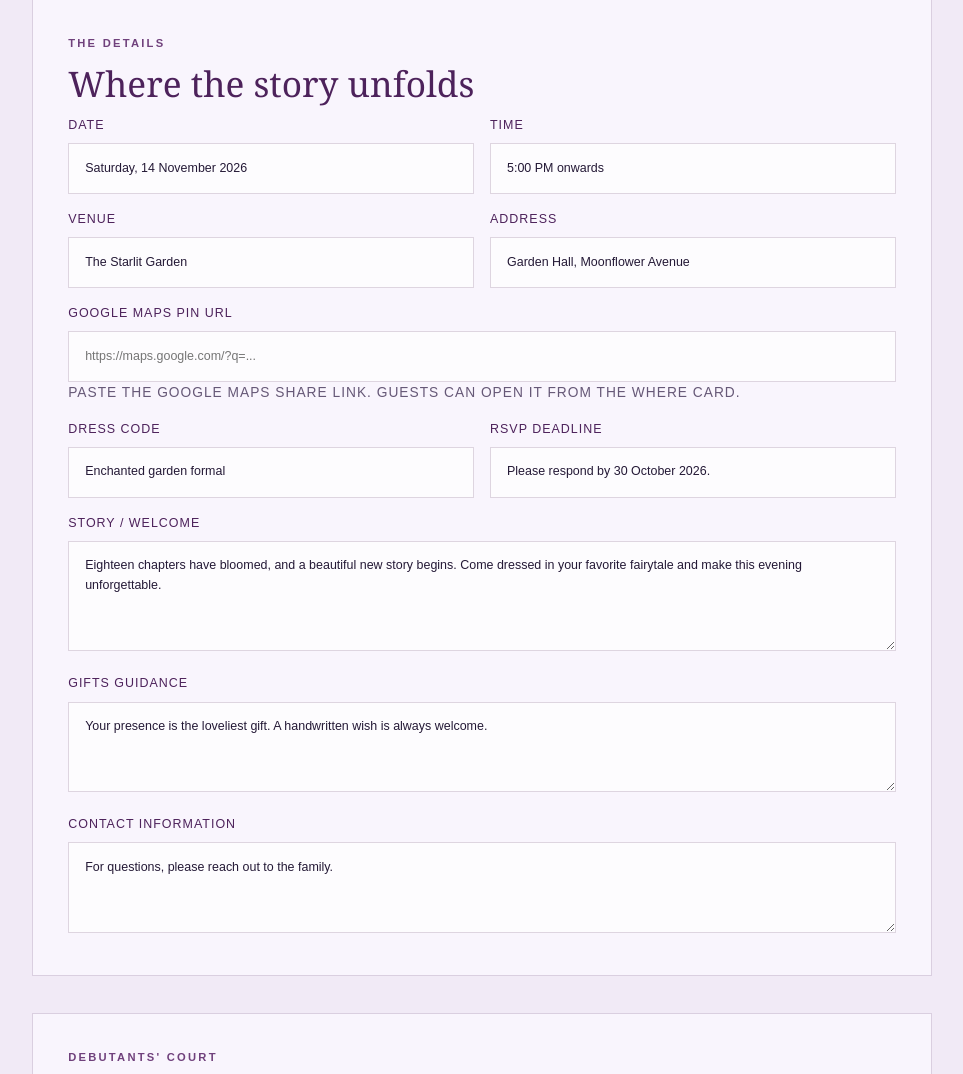
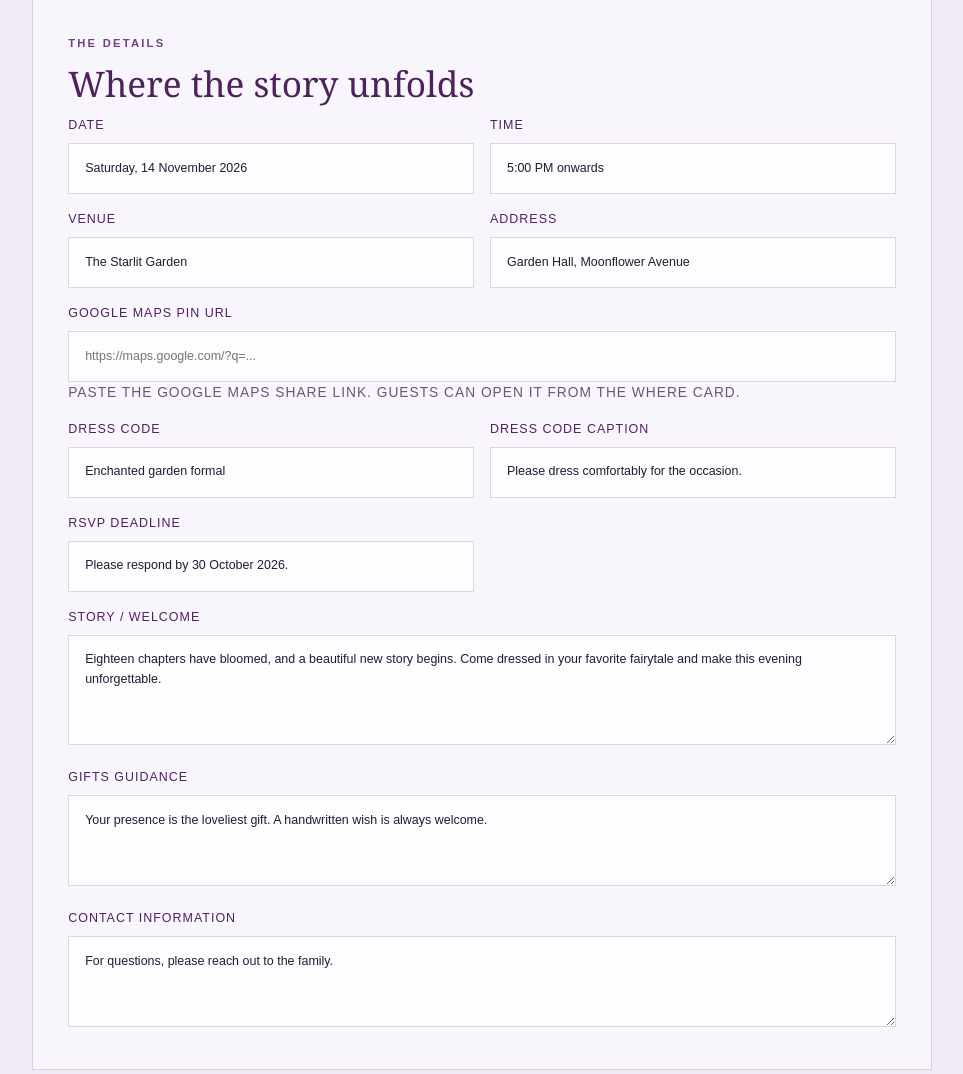
Before and after one commit to JLDelaCuesta/debut-rsvp, a Flask app: page /admin/event in a window 1280 px wide. Shown: the part 615-1689 px from the top of the page, without its empty margins (158-1121 px from the left). Run offline with Flask 3, Linux system fonts and the light colour scheme; the visitor is signed in with stand-in values (Sample User, id 1); data comes from the database, SQL or seed files in the repository.

Commit message:
Make dress code caption theme neutral

```diff
--- a/app/db.py
+++ b/app/db.py
@@ -22,6 +22,7 @@ DEFAULT_CONTENT = {
     "map_url": "",
     "story": "Eighteen chapters have bloomed, and a beautiful new story begins. Come dressed in your favorite fairytale and make this evening unforgettable.",
     "dress_code": "Enchanted garden formal",
+    "dress_code_note": "Please dress comfortably for the occasion.",
     "gifts": "Your presence is the loveliest gift. A handwritten wish is always welcome.",
     "contact": "For questions, please reach out to the family.",
     "rsvp_deadline": "Please respond by 30 October 2026.",
--- a/app/routes.py
+++ b/app/routes.py
@@ -108,7 +108,7 @@ def dashboard():
 def event_editor():
     content, _ = event_content(False)
     if request.method == "POST":
-        fields = ["celebrant", "title", "intro", "date", "time", "venue", "address", "story", "dress_code", "gifts", "contact", "rsvp_deadline", "court_gifts", "court_bluebills", "court_roses"]
+        fields = ["celebrant", "title", "intro", "date", "time", "venue", "address", "story", "dress_code", "dress_code_note", "gifts", "contact", "rsvp_deadline", "court_gifts", "court_bluebills", "court_roses"]
         content.update({field: request.form.get(field, "").strip() for field in fields})
         content["map_url"] = safe_map_url(request.form.get("map_url"))
         content.update({field: request.form.get(field) == "on" for field in ["show_party_size", "show_contact", "show_notes"]})
--- a/templates/admin/event.html
+++ b/templates/admin/event.html
@@ -6,7 +6,7 @@
   <main class="admin-main">
     <form method="post" class="editor-form">
       <section class="editor-section"><p class="eyebrow">Opening scene</p><h2>Set the feeling</h2><div class="form-grid"><label>Celebrant name<input name="celebrant" value="{{ content.celebrant }}" required></label><label>Invitation title<input name="title" value="{{ content.title }}" required></label><label class="wide">Intro message<textarea name="intro" rows="3">{{ content.intro }}</textarea></label></div></section>
-      <section class="editor-section"><p class="eyebrow">The details</p><h2>Where the story unfolds</h2><div class="form-grid"><label>Date<input name="date" value="{{ content.date }}"></label><label>Time<input name="time" value="{{ content.time }}"></label><label>Venue<input name="venue" value="{{ content.venue }}"></label><label>Address<input name="address" value="{{ content.address }}"></label><label class="wide">Google Maps pin URL<input type="url" name="map_url" value="{{ content.map_url }}" placeholder="https://maps.google.com/?q=..."><small class="editor-help">Paste the Google Maps share link. Guests can open it from the Where card.</small></label><label>Dress code<input name="dress_code" value="{{ content.dress_code }}"></label><label>RSVP deadline<input name="rsvp_deadline" value="{{ content.rsvp_deadline }}"></label><label class="wide">Story / welcome<textarea name="story" rows="4">{{ content.story }}</textarea></label><label class="wide">Gifts guidance<textarea name="gifts" rows="3">{{ content.gifts }}</textarea></label><label class="wide">Contact information<textarea name="contact" rows="3">{{ content.contact }}</textarea></label></div></section>
+      <section class="editor-section"><p class="eyebrow">The details</p><h2>Where the story unfolds</h2><div class="form-grid"><label>Date<input name="date" value="{{ content.date }}"></label><label>Time<input name="time" value="{{ content.time }}"></label><label>Venue<input name="venue" value="{{ content.venue }}"></label><label>Address<input name="address" value="{{ content.address }}"></label><label class="wide">Google Maps pin URL<input type="url" name="map_url" value="{{ content.map_url }}" placeholder="https://maps.google.com/?q=..."><small class="editor-help">Paste the Google Maps share link. Guests can open it from the Where card.</small></label><label>Dress code<input name="dress_code" value="{{ content.dress_code }}"></label><label>Dress code caption<input name="dress_code_note" value="{{ content.dress_code_note }}" placeholder="Short note beneath the dress code"></label><label>RSVP deadline<input name="rsvp_deadline" value="{{ content.rsvp_deadline }}"></label><label class="wide">Story / welcome<textarea name="story" rows="4">{{ content.story }}</textarea></label><label class="wide">Gifts guidance<textarea name="gifts" rows="3">{{ content.gifts }}</textarea></label><label class="wide">Contact information<textarea name="contact" rows="3">{{ content.contact }}</textarea></label></div></section>
       <section class="editor-section court-editor"><p class="eyebrow">Debutants' court</p><h2>Build the three scrolls</h2><p class="editor-help">Add one name per line. These lists appear in the animated court section before the guest book.</p><div class="form-grid"><label class="wide">18 gifts &amp; candles<textarea name="court_gifts" rows="8">{{ content.court_gifts }}</textarea></label><label class="wide">18 bluebills &amp; shots<textarea name="court_bluebills" rows="8">{{ content.court_bluebills }}</textarea></label><label class="wide">18 roses<textarea name="court_roses" rows="8">{{ content.court_roses }}</textarea></label></div></section>
       <section class="editor-section"><p class="eyebrow">Guest book</p><h2>Choose what guests share</h2><div class="toggle-list"><label><input type="checkbox" name="show_party_size" {% if content.show_party_size %}checked{% endif %}> Party size</label><label><input type="checkbox" name="show_contact" {% if content.show_contact %}checked{% endif %}> Contact details</label><label><input type="checkbox" name="show_notes" {% if content.show_notes %}checked{% endif %}> Notes and dietary wishes</label></div></section>
       <div class="editor-actions"><button class="quiet-button" type="submit" name="action" value="save">Save draft</button><button class="button" type="submit" name="action" value="publish">Save &amp; publish <span>→</span></button></div>
--- a/templates/rsvp.html
+++ b/templates/rsvp.html
@@ -32,7 +32,7 @@
       <div class="detail-grid reveal">
         <div class="detail-card"><span class="detail-icon">☾</span><small>When</small><strong>{{ content.date }}</strong><span>{{ content.time }}</span></div>
         <div class="detail-card featured"><span class="detail-icon">⌖</span><small>Where</small>{% if content.map_url %}<a class="detail-location" href="{{ content.map_url }}" target="_blank" rel="noopener noreferrer" aria-label="Open {{ content.venue }} in Google Maps"><strong>{{ content.venue }}</strong><span>{{ content.address }}</span><b>Open map ↗</b></a>{% else %}<strong>{{ content.venue }}</strong><span>{{ content.address }}</span>{% endif %}</div>
-        <div class="detail-card"><span class="detail-icon">✧</span><small>Dress code</small><strong>{{ content.dress_code }}</strong><span>Come as your favorite fairytale.</span></div>
+        <div class="detail-card"><span class="detail-icon">✧</span><small>Dress code</small><strong>{{ content.dress_code }}</strong><span>{{ content.dress_code_note }}</span></div>
       </div>
     </section>
 
```
